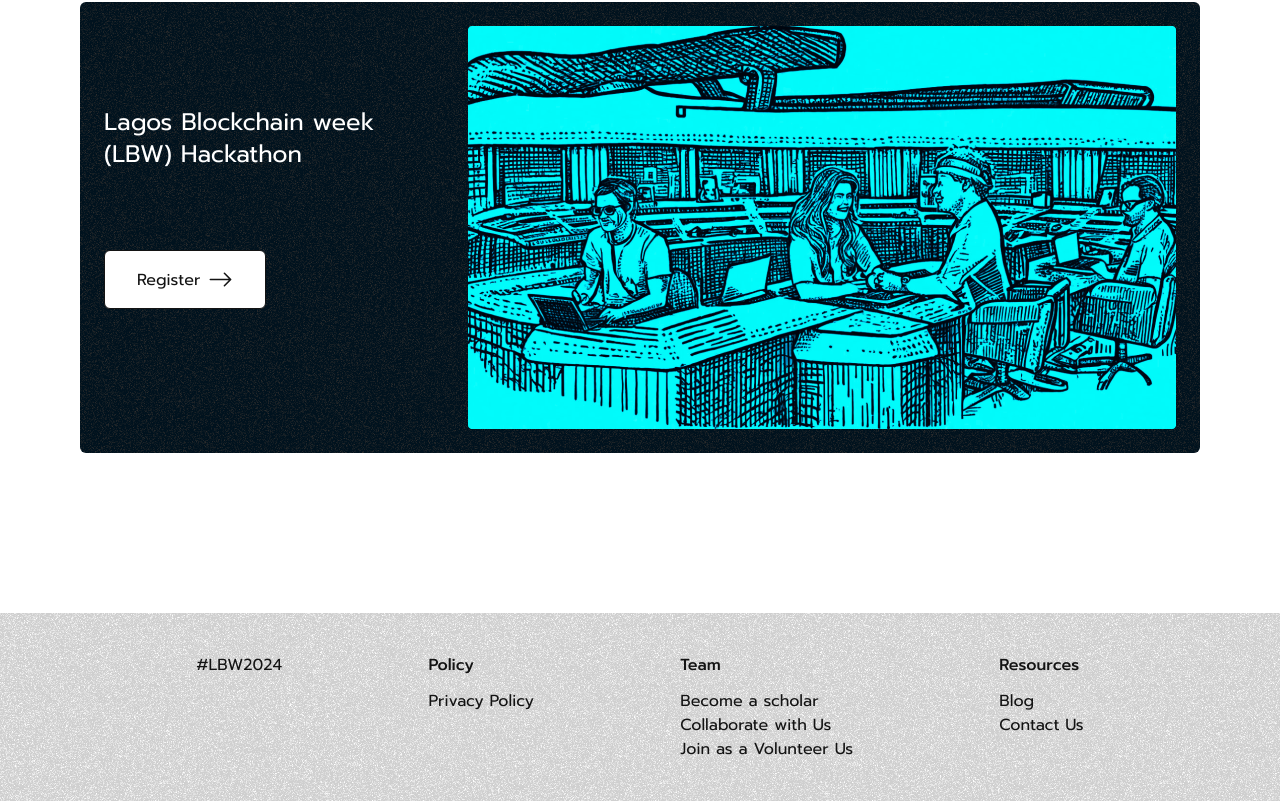
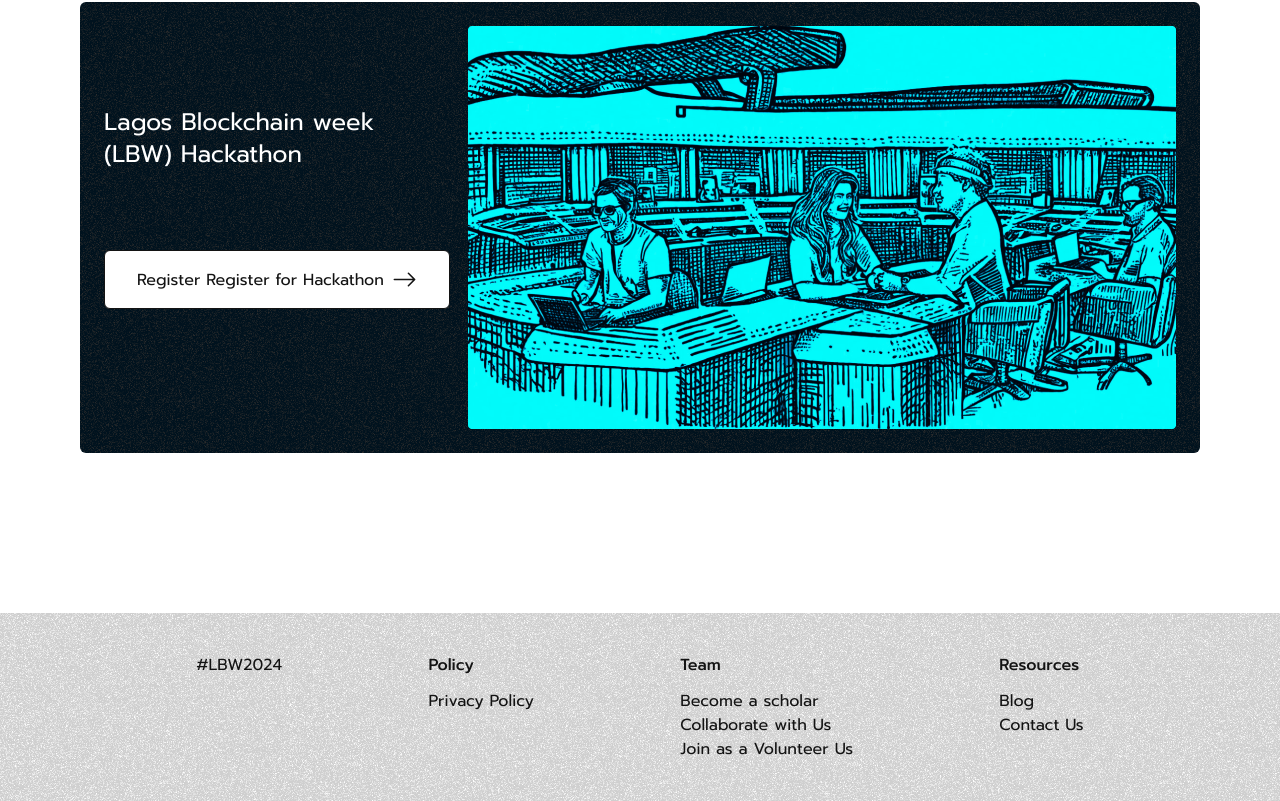
Before and after one commit to Lagos-Blockchain-Week/landingPage, a Next.js app: page /hackathon in a window 1280 px wide. Shown: the part 680-1481 px from the top of the page. Built offline with nearby package versions, Linux system fonts and the light colour scheme.

Commit message:
Update hackathon.jsx

```diff
--- a/src/pages/hackathon.jsx
+++ b/src/pages/hackathon.jsx
@@ -16,7 +16,7 @@ const hackathon = () => {
           <p>Lagos Blockchain Week: 6th - 11th, May 2024</p>
           <div className="lg:flex justify-center mt-10">
             <button className="flex p-4 sm:w-full lg:mr-10 border justify-center rounded-md bg-white text-[#131313] px-10">
-{/*               <p className="mr-2 my-auto">Register for Hackathon</p> */}
+{/*               <p className="mr-2 my-auto">Register for LBW Hackathon</p> */}
               <p className="mr-2 my-auto">
                 <a href="https://forms.gle/Hz5RV1NCxZNfGbWQ6">Register for Hackathon</a>
               </p>
@@ -44,7 +44,7 @@ const hackathon = () => {
             <p className='py-20 text-2xl'>Lagos Blockchain week <br />
               (LBW) Hackathon</p>
             <button className="flex p-4 sm:w-full sm:mt-4 justify-center text-[#131313] rounded-md border bg-white px-8">
-              <p className="mr-2 my-auto">Register  </p>
+              <p className="mr-2 my-auto">Register  <a href="https://forms.gle/Hz5RV1NCxZNfGbWQ6">Register for Hackathon</a></p>
               <svg xmlns="http://www.w3.org/2000/svg" width="25" height="25" fill="currentColor" className="bi bi-arrow-right" viewBox="0 0 16 16">
                 <path fillRule="evenodd" d="M1 8a.5.5 0 0 1 .5-.5h11.793l-3.147-3.146a.5.5 0 0 1 .708-.708l4 4a.5.5 0 0 1 0 .708l-4 4a.5.5 0 0 1-.708-.708L13.293 8.5H1.5A.5.5 0 0 1 1 8" />
               </svg>
```
